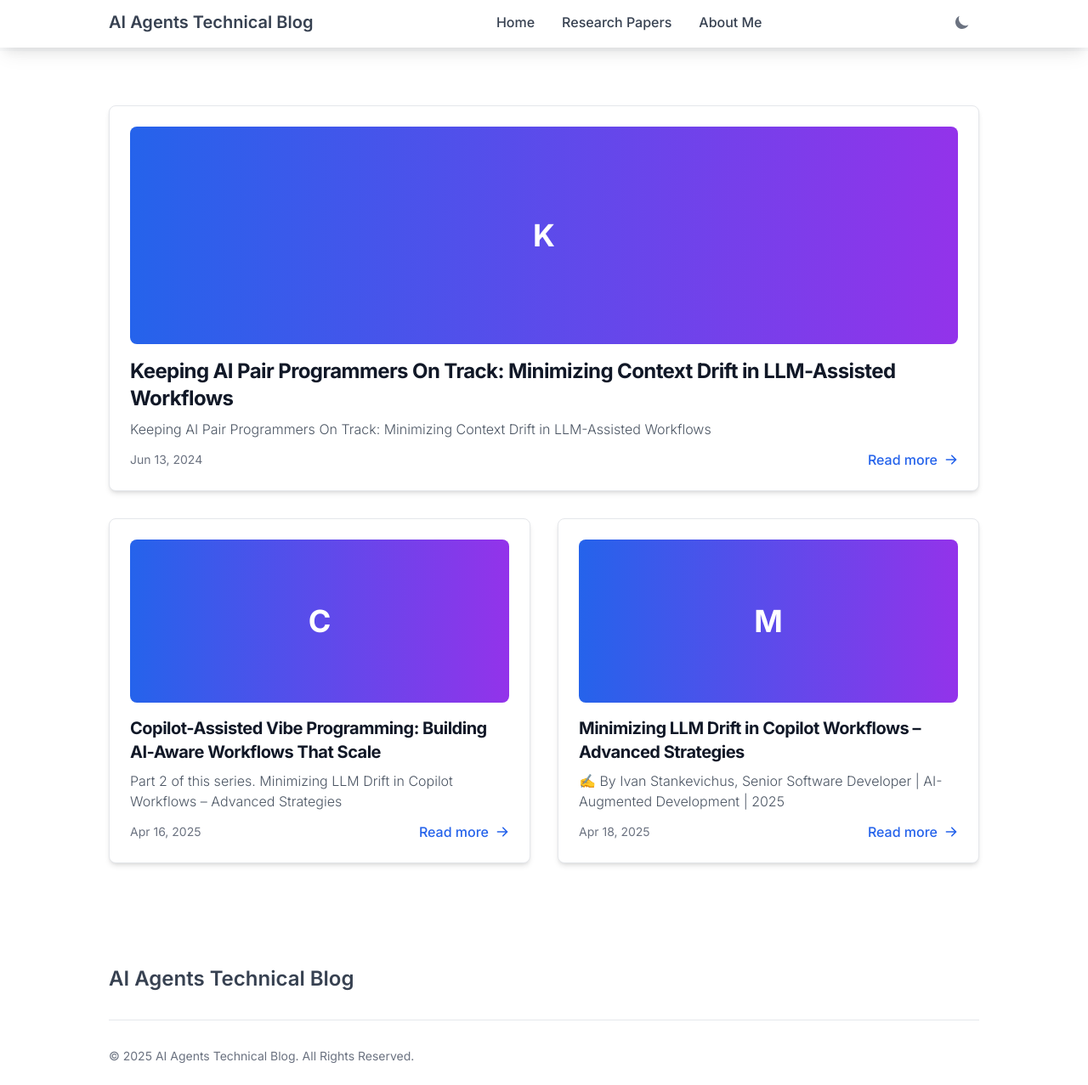
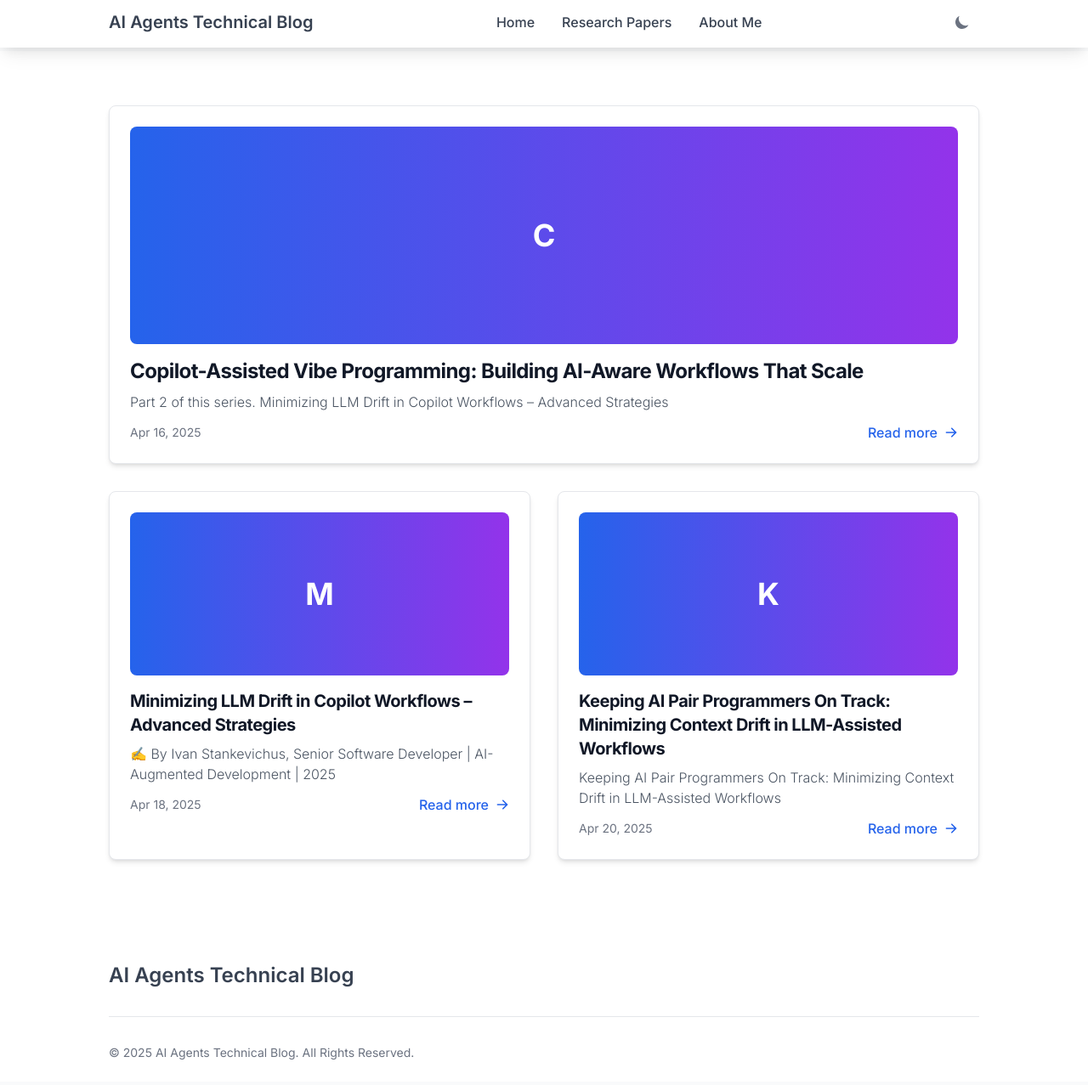
Before and after one commit to leonas5555/ai-tech-site, a Jekyll site: the page built from index.html, in a window 1280 px wide. Shown: the whole page at 85% size. Built offline with Jekyll 4.4.1, drawn with Linux system fonts in a browser that asks for light colours; nearby versions of some CDN libraries.

Commit message:
Update articles, papers, and assets from main repo

```diff
--- a/_articles/2024-06-13-v1-llm-context-drift.md
+++ b/_articles/2024-06-13-v1-llm-context-drift.md
@@ -1,6 +1,7 @@
 ---
 base_slug: "2024-06-13-v1-llm-context-drift"
 title: "Keeping AI Pair Programmers On Track: Minimizing Context Drift in LLM-Assisted Workflows"
+date: 2025-04-20
 status: "ready"
 audience_label: ["D", "CR"]
 tags: ["AI", "DevRel", "LLM", "ContextDrift", "Copilot"]
```
Also changed, not shown: _papers/designing-self-improving-ai-software-agents.md (+1 -1 lines).
